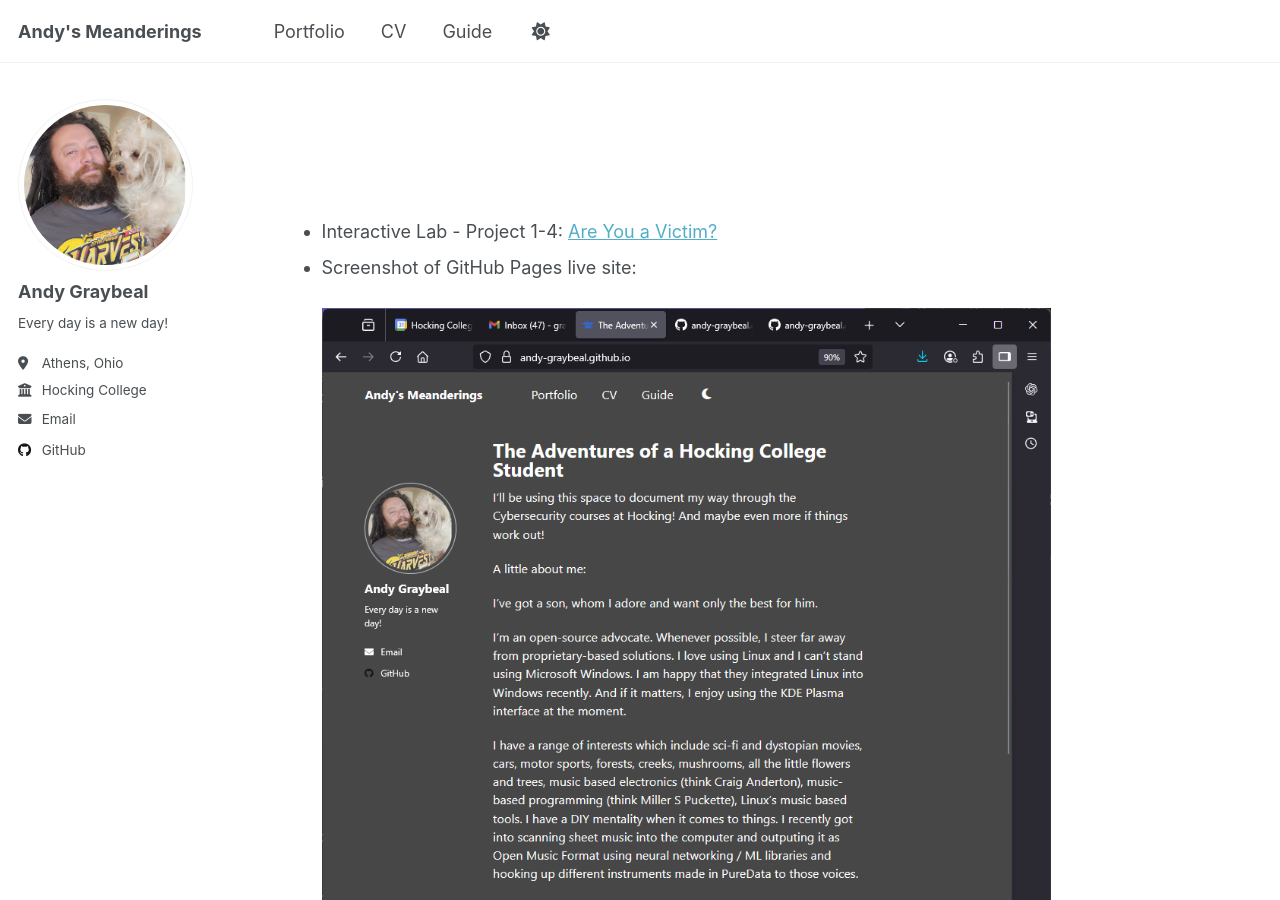
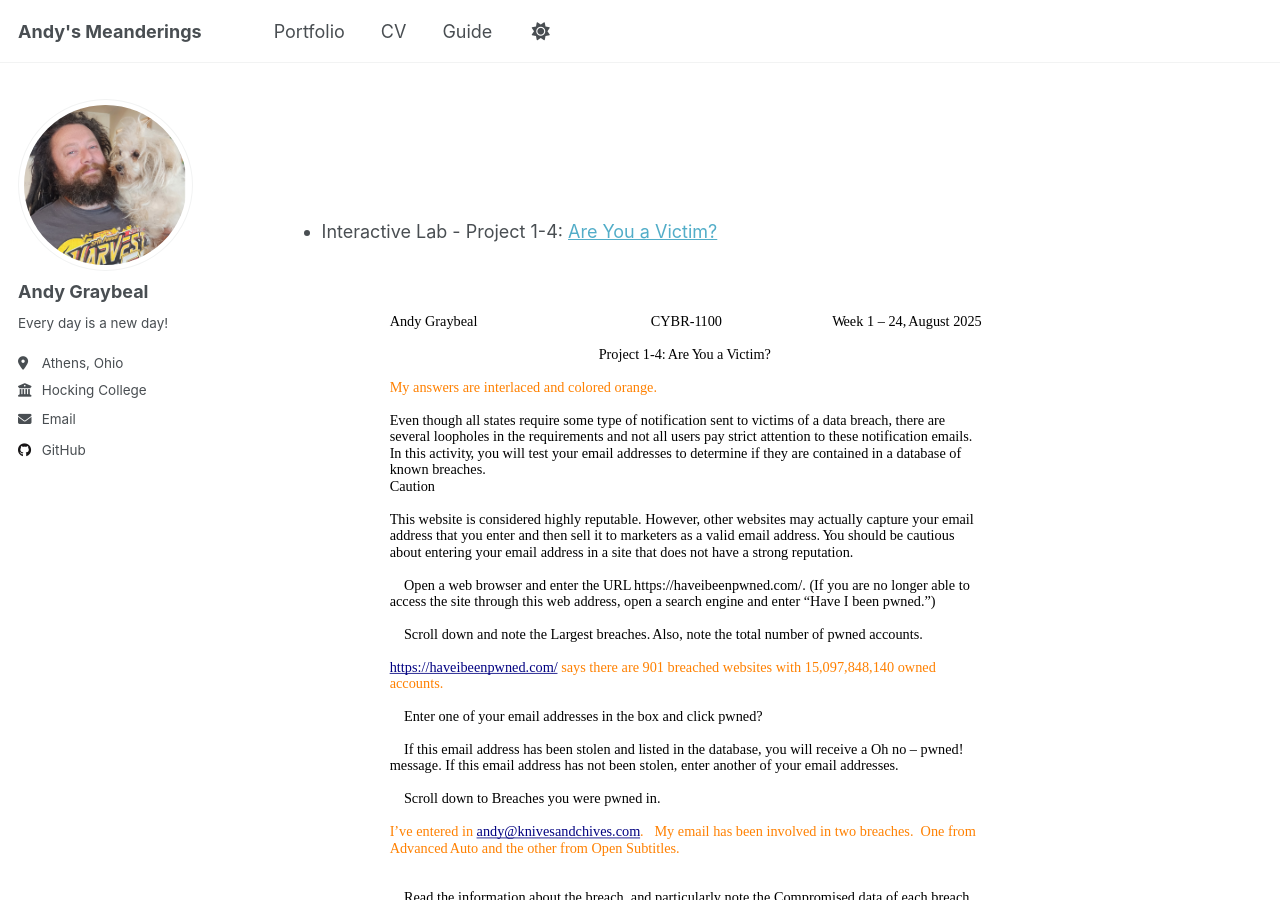
Before and after one commit to andy-graybeal/andy-graybeal.github.io, a Jekyll site: the page built from _portfolio/cybr-1100-security-awareness.md, in a window 1280 px wide and 900 px high, scrolled down 1373 px. Built offline with Jekyll 4.4.1, drawn with Linux system fonts in a browser that asks for light colours; a script that is not in the unit is left out.

Commit message:
Update cybr-1100-security-awareness.md

```diff
--- a/_portfolio/cybr-1100-security-awareness.md
+++ b/_portfolio/cybr-1100-security-awareness.md
@@ -15,6 +15,8 @@ We were introduced to the idea of Cybersecurity this first week of school.  We l
 - Case Project - Project 1-1: [Personal Attack Experiences - "The Couriers"](/files/Week_01-Case_Project-Andy_Graybeal-The_Couriers.pdf)
   <img src='/images/Week_01-Case_Project_Andy_Graybeal-The_Couriers.svg'>
 - Interactive Lab - Project 1-4: [Are You a Victim?](/files/Week_01-Interactive_Lab-Andy_Graybeal.pdf)
+  <img src='/images/Week_01-Interactive_Lab-Andy_Graybeal-Page_1.svg'>
+  <img src='/images/Week_01-Interactive_Lab-Andy_Graybeal-Page_2.svg'>
 - Screenshot of GitHub Pages live site: <br><br> <img src='/images/Screenshot_of_Live_github.io.png'>
 
 **Reflection:**
```
